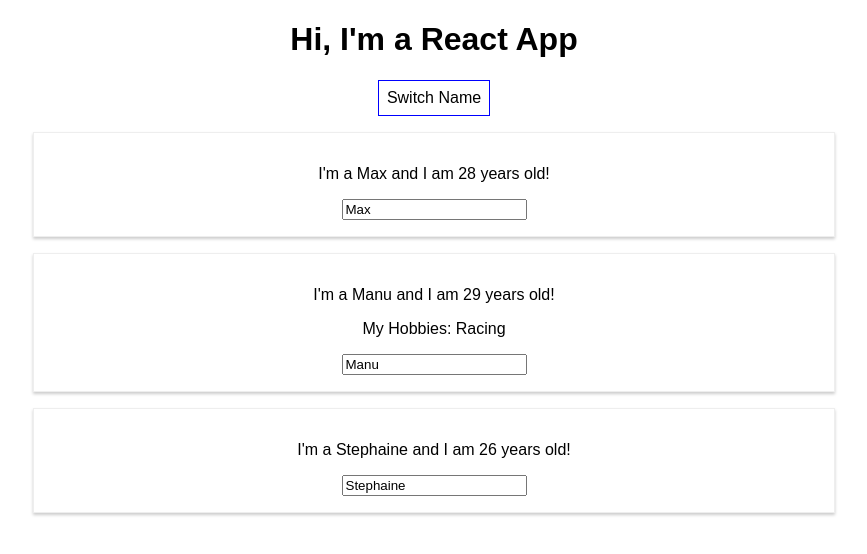
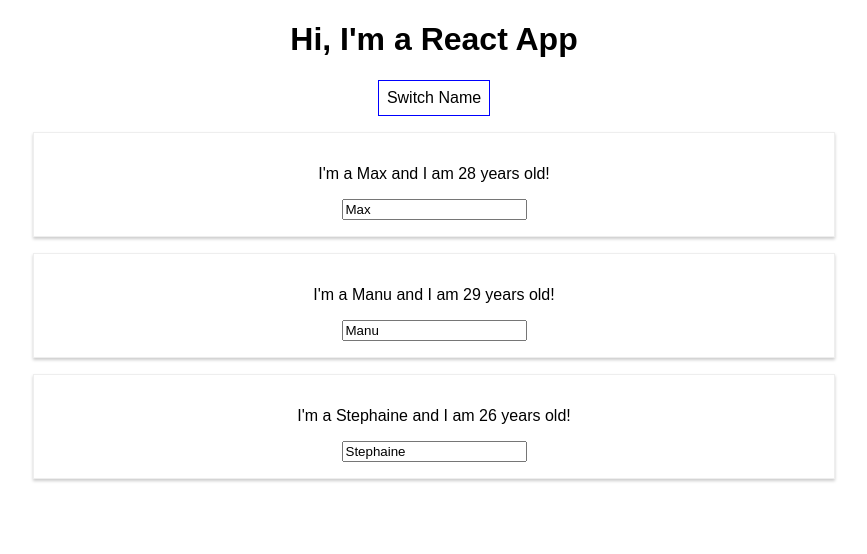
Before and after one commit to mattblum1/react-complete-guide, a React (Create React App) app: page / in a window 1280 px wide. Both pictures are taken after a click on the button "Switch Name". Shown: the top 554 px of the page, without its empty margins (206-1073 px from the left). Built offline with nearby package versions, Linux system fonts and the light colour scheme; the HTML template or start-up script is replaced by a standard one.

Commit message:
Update state (without mutation)

```diff
--- a/src/App.js
+++ b/src/App.js
@@ -14,14 +14,10 @@
     showPersons: false,
   };
 
-  switchNameHandler = (newName) => {
-    this.setState({
-      persons: [
-        { name: newName, age: 28 },
-        { name: 'Manu', age: 29 },
-        { name: 'Stephaine', age: 27 },
-      ],
-    });
+  deletePersonHandler = (index) => {
+    const persons = [...this.state.persons];
+    persons.splice(index, 1);
+    this.setState({ persons });
   };
 
   nameChangedHandler = (event) => {
@@ -54,22 +50,15 @@
     if (this.state.showPersons) {
       persons = (
         <div>
-          <Person
-            name={this.state.persons[0].name}
-            age={this.state.persons[0].age}
-          />
-          <Person
-            name={this.state.persons[1].name}
-            age={this.state.persons[1].age}
-            click={this.switchNameHandler.bind(this, 'Max!')}
-            changed={this.nameChangedHandler}
-          >
-            My Hobbies: Racing
-          </Person>
-          <Person
-            name={this.state.persons[2].name}
-            age={this.state.persons[2].age}
-          />
+          {this.state.persons.map((person, index) => {
+            return (
+              <Person
+                click={() => this.deletePersonHandler(index)}
+                name={person.name}
+                age={person.age}
+              />
+            );
+          })}
         </div>
       );
     }
```
